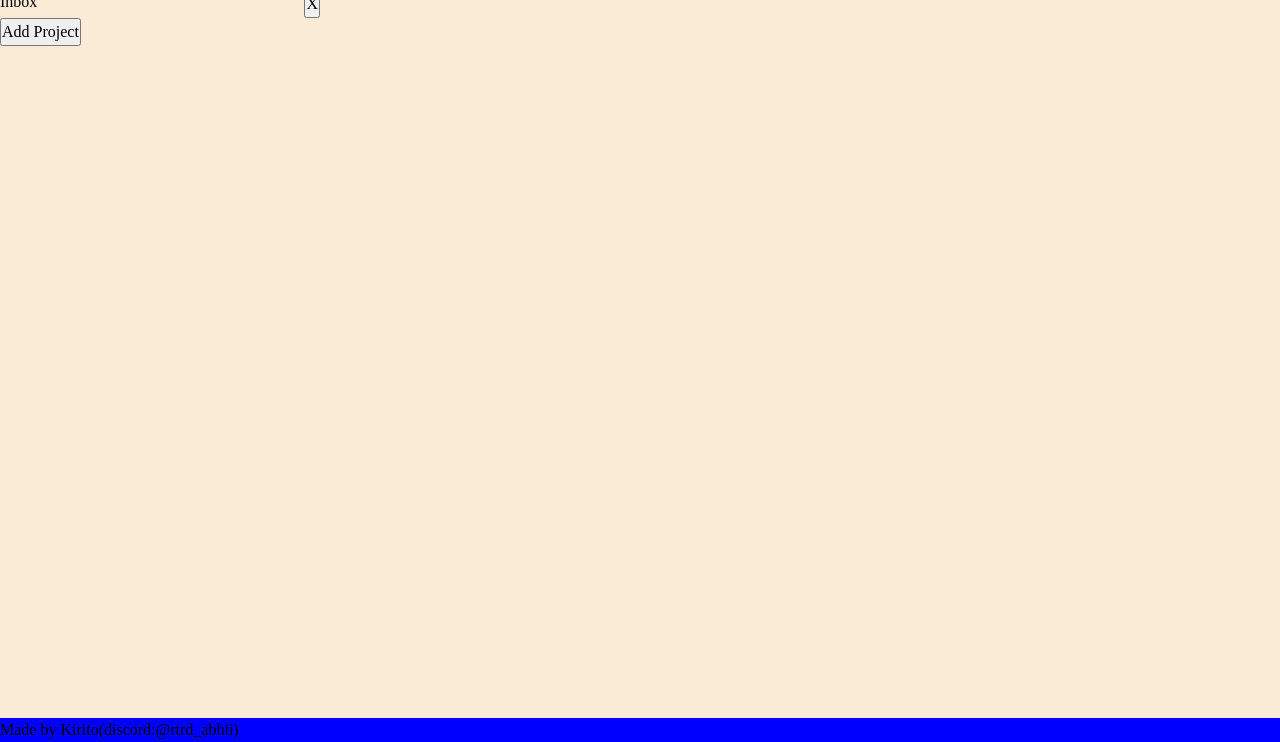
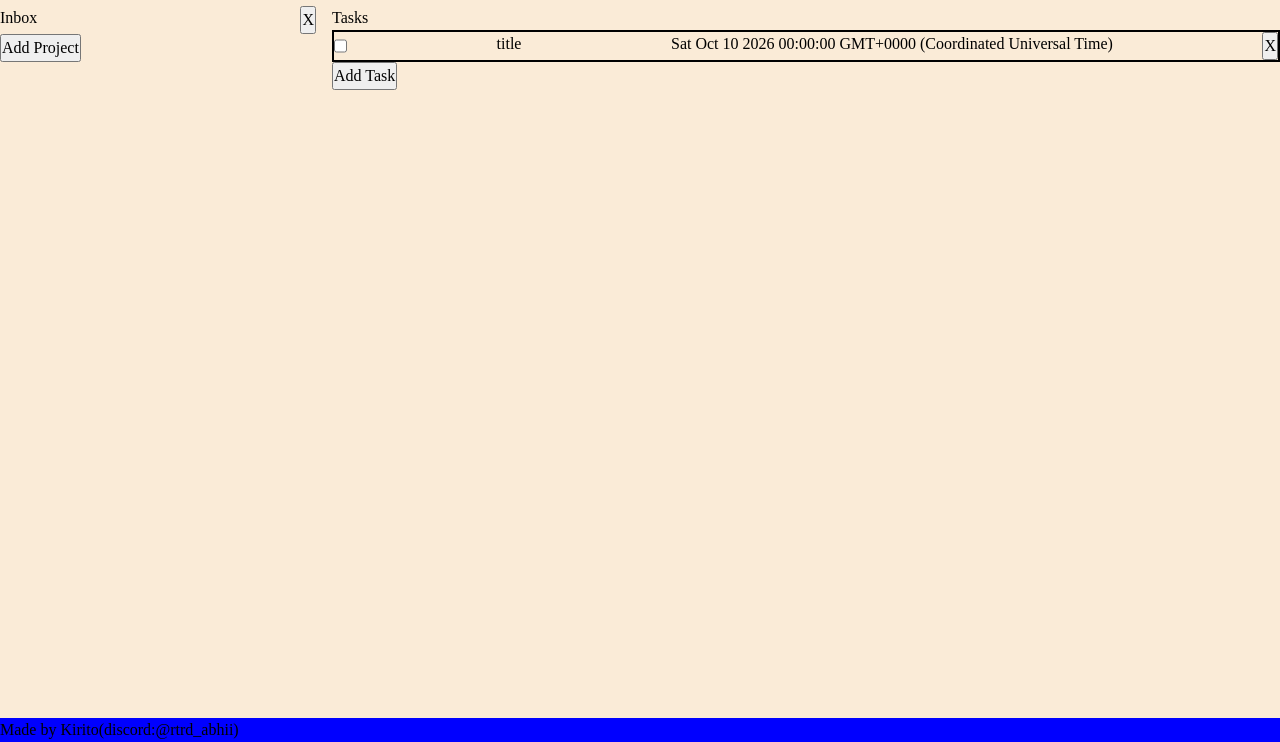
Before and after one commit to Kirito-exe/todo-list, a website built with webpack: page src/template.html in a window 1280 px wide. Shown: the part 58-800 px from the top of the page. Built offline with nearby package versions, Linux system fonts and the light colour scheme.

Commit message:
created a task loader for loading tasks in content div

```diff
--- a/package.json
+++ b/package.json
@@ -30,5 +30,8 @@
     "webpack-cli": "^7.2.3",
     "webpack-dev-server": "^6.0.0",
     "webpack-merge": "^6.0.1"
+  },
+  "dependencies": {
+    "date-fns": "^4.4.0"
   }
 }
--- a/src/index.js
+++ b/src/index.js
@@ -4,5 +4,9 @@ import projectControl from "./modules/projects-control.js";
 import { screenController } from "./modules/menu-control.js";
 
 
+let pc = projectControl();
 let sc = screenController();
 sc.refreshProjectList()
+import taskLoader from "./modules/task-loader.js";
+taskLoader(pc.getProject(1))
+console.log(pc.getProject(1).returnTasks())
--- a/src/modules/menu-control.js
+++ b/src/modules/menu-control.js
@@ -31,7 +31,7 @@ function screenController(){
         })
         }
     deletefunc();
-     (function addProjectButton(){
+     (function(){
          let addProject = document.querySelector(".whole-menu > button");
          console.log(addProject)
          let dialog = document.querySelector("#addProject-dialog")
--- a/src/modules/projects-control.js
+++ b/src/modules/projects-control.js
@@ -19,5 +19,6 @@ export default function(){
         return listProjects;
     }
     addNewProject("Inbox");
+    listProjects[0].addTask("title", "description", "10/10/2026", "priority", "note")
     return {addNewProject,deleteProject,getProject,listProjectsArr}
 }
--- /dev/null
+++ b/src/modules/task-loader.js
@@ -0,0 +1,26 @@
+export default function(project){
+    let tasks = document.querySelector("#content .tasks");
+    tasks.textContent="";
+    for(let task of project.returnTasks()){
+        let taskRow = document.createElement("div");
+        taskRow.setAttribute("class","task-row");
+        let checkbox = document.createElement("input");
+        checkbox.type = "checkbox";
+        checkbox.id = "task-status";
+        checkbox.name= "taskStatus";
+        checkbox.value = "true";
+        taskRow.append(checkbox);
+        let taskTitle = document.createElement("div");
+        taskTitle.id = "task-title";
+        taskTitle.textContent = task.title;
+        let taskDate = document.createElement("div");
+        taskDate.id = "task-dueDate";
+        taskDate.textContent = task.dueDate;
+        taskRow.appendChild(taskTitle);
+        taskRow.appendChild(taskDate);
+        let del = document.createElement("button");
+        del.textContent="X";
+        taskRow.appendChild(del)
+        tasks.appendChild(taskRow);
+    }
+}
--- a/src/style.css
+++ b/src/style.css
@@ -5,6 +5,7 @@
     grid-template-columns: 1fr 3fr;
     grid-template-rows: min-content 1fr min-content ;
     background-color: antiquewhite;
+    gap:1em
 }
 .header{
     grid-column: 1/3;
@@ -19,3 +20,9 @@
     display: flex;
     justify-content: space-between;
 }
+
+.task-row{
+    display: flex;
+    justify-content: space-between;
+    border: 2px solid black;
+}
--- a/src/template.html
+++ b/src/template.html
@@ -20,7 +20,16 @@
             <button>Add Project</button>
         </div>
         <div id="content">
-
+            <div>Tasks</div>
+                <div class="tasks">
+                    <div class="task-row">
+                    <input type="checkbox" id="task-status" name="task-status" value="done">
+                    <div id="task-title">Something</div>
+                    <div id="task-dueDate">some date</div>
+                    <button>X</button>
+                </div>
+            </div>
+            <button>Add Task</button>
         </div>
         <div class="footer">
             <div>Made by Kirito(discord:@rtrd_abhii)</div>
```
Also changed, not shown: 1 other file.
